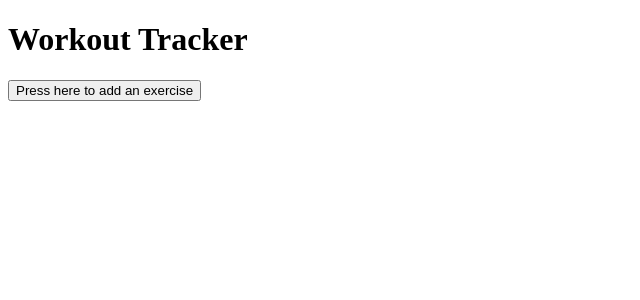
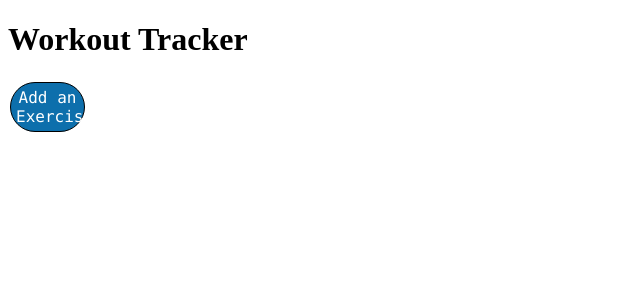
Before and after one commit to SpencerGillaspie/Workout-Tracker, a React (Create React App) app: page / in a window 1280 px wide. Shown: the top 300 px of the page, without its empty margins (0-640 px from the left). Built offline with nearby package versions, Linux system fonts and the light colour scheme.

Commit message:
Added styling to the app.

```diff
--- a/src/App.js
+++ b/src/App.js
@@ -1,6 +1,7 @@
 import WorkoutForm from "./WorkoutForm.js"
 import Workout from "./Workout.js"
 import { useState } from "react"
+import "./Styles.css"
 
 const App = () => {
   const [workoutArray, setWorkoutArray] = useState([]);
@@ -33,15 +34,15 @@ const App = () => {
     <div className="App">
       <h1>Workout Tracker</h1>
       {
-        workoutArray.map(workout => <Workout key={workout.id} workout={workout} onDelete={deleteExercise} onEdit={editExercise}/>)
+        workoutArray.map(workout => <Workout className="exercise" key={workout.id} workout={workout} onDelete={deleteExercise} onEdit={editExercise}/>)
       }
 
       {
         showForm ? presentForm() :
-        <button onClick={() => {
+        <button className="button" onClick={() => {
           setShowForm(true);
         }}>
-          Press here to add an exercise
+          Add an Exercise
         </button>
       }
     </div>
--- /dev/null
+++ b/src/Styles.css
@@ -0,0 +1,31 @@
+.button {
+    width: 75px;
+    border: 1.5px solid black;
+    padding: 5px;
+    margin: 2px;
+    border-radius: 25px;
+    color: white;
+    font-family: "Monaco";
+    font-size: medium;
+    background-color: rgb(13, 111, 172);
+
+}
+
+.exercise {
+    border: 1.5px solid black;
+    border-radius: 18px;
+    padding: 5px;
+    margin: 2px;
+    width: 400px;
+    display: flex;
+    justify-content: space-between;
+    align-items: center;
+}
+
+.form {
+    border: 1.5px solid black;
+    border-radius: 18px;
+    padding: 5px;
+    margin: 2px;
+    width: 400px;
+}
--- a/src/Workout.js
+++ b/src/Workout.js
@@ -1,5 +1,6 @@
 import { useState, useEffect } from "react"
-import WorkoutForm from "./WorkoutForm";
+import WorkoutForm from "./WorkoutForm"
+import "./Styles.css"
 
 // Takes a Workout Object and onDelete function as props
 const Workout = ({workout, onDelete, onEdit}) => {
@@ -16,23 +17,29 @@ const Workout = ({workout, onDelete, onEdit}) => {
 
     // Show the exercise object and the appropriate buttons to modify the exercise object
     const showWorkout = () => {
-        return (<div>
-            <p>
-                Workout Name: {workout.name}{'\n'}
-                Number of sets: {workout.numberOfSets}{'\n'}
-                Number of reps per set: {workout.numberOfReps}{'\n'}
-                Weight used: {workout.weight} lbs.{'\n'}
+        return (
+        <div className="exercise">
+            <p style={{display: "inline-block"}}>
+                Workout Name: {workout.name}<br />
+                Number of sets: {workout.numberOfSets}<br />
+                Number of reps per set: {workout.numberOfReps}<br />
+                Weight used: {workout.weight} lbs.<br />
             </p>
 
-            <button onClick={() => {
-                setShouldDelete(true);
-            }}>Press here to delete an exercise
+            <div style={{display: "inline-block"}}>
+                <button className="button" onClick={() => {
+                    setShouldDelete(true);
+                }}>Delete
 
-            </button>
+                </button>
 
-            <button onClick={() => setShouldShowForm(true)}>
-                Press here to edit an exercise
-            </button>
+                <br />
+
+                <button className="button" onClick={() => setShouldShowForm(true)}>
+                Edit
+                </button>
+            </div>
+
         </div>)
     }
 
--- a/src/WorkoutForm.js
+++ b/src/WorkoutForm.js
@@ -1,4 +1,5 @@
 import { useState, useRef, useEffect } from "react"
+import "./Styles.css"
 
 // Takes an onSubmitFunc as props
 const WorkoutForm = ({ onSubmitFunc, oldWorkoutObject }) => {
@@ -33,7 +34,7 @@ const WorkoutForm = ({ onSubmitFunc, oldWorkoutObject }) => {
     }, [exercise, onSubmitFunc]);
 
     return (
-        <form onSubmit={(event) => {
+        <form className="exercise" onSubmit={(event) => {
             setExercise({
                 id: exercise.id,
                 name: event.target[0].value,
@@ -44,23 +45,29 @@ const WorkoutForm = ({ onSubmitFunc, oldWorkoutObject }) => {
 
             event.preventDefault(); // To stop page from refreshing on submit
         }}>
+            <div>
                 <label>
-                Exercise Name {'\n'}
+                    Exercise Name:
                     <input type="text" defaultValue={exercise.name}/>
                 </label>
+                <br />
                 <label>
-                Number of sets {'\n'}
+                    Number of Sets:
                     <input type="text" defaultValue={exercise.numberOfSets}/>
                 </label>
+                <br />
                 <label>
-                Number of reps {'\n'}
+                    Number of Reps:
                     <input type="text" defaultValue={exercise.numberOfReps}/>
                 </label>
+                <br />
                 <label>
-                Weight {'\n'}
+                    Weight:
                     <input type="text" defaultValue={exercise.weight} />
                 </label>
-            <input type="submit" />
+            </div>
+
+            <input className="button" type="submit" />
         </form>
     );
 }
```
Lines whose indentation alone changed are shown as unchanged.
